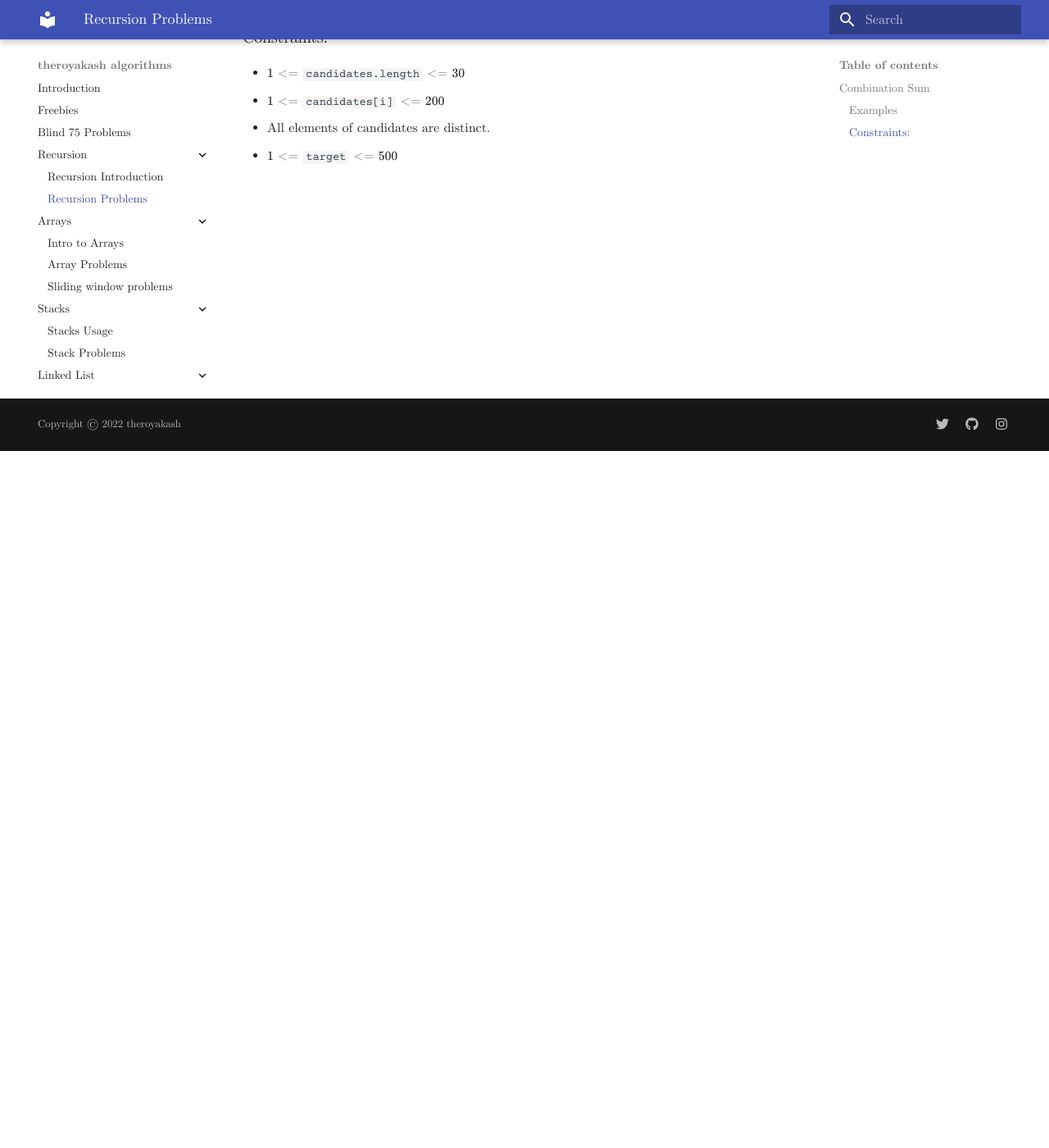
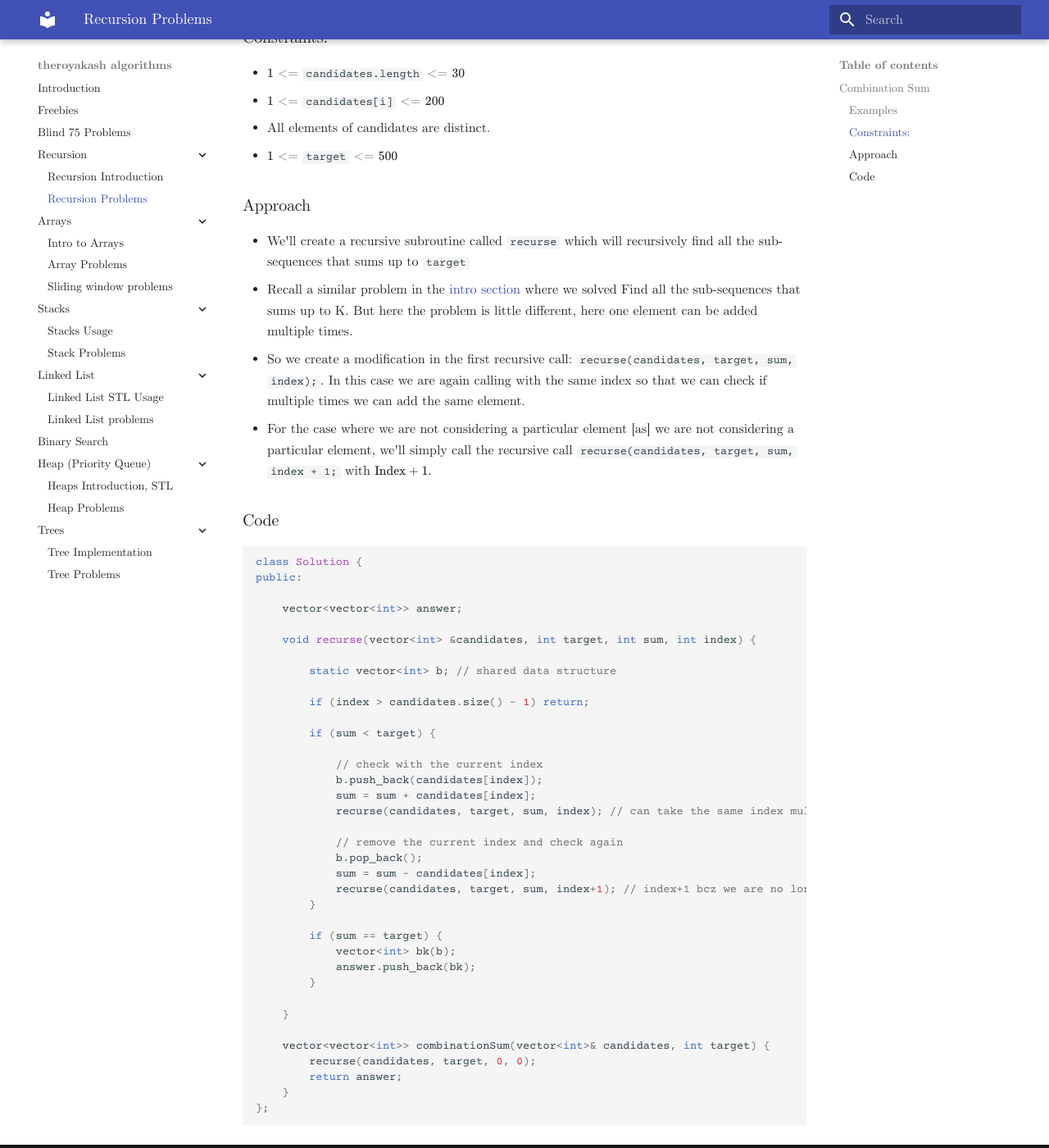
Before and after one commit to theroyakash/algorithms.theroyakash.com, an MkDocs documentation site: the page built from docs/recursion/problems.md, in a window 1280 px wide and 1400 px high, scrolled down 850 px. Shown: the whole window at 82% size. Built offline with MkDocs 1.6.1 and Material for MkDocs 9.7.7, drawn with Linux system fonts in a browser that asks for light colours.

Commit message:
Combination Sum completed

````diff
--- a/docs/recursion/problems.md
+++ b/docs/recursion/problems.md
@@ -33,3 +33,50 @@
 - $1$ <= `candidates[i]` <= $200$
 - All elements of candidates are distinct.
 - $1$ <= `target` <= $500$
+
+### Approach
+- We'll create a recursive subroutine called `recurse` which will recursively find all the sub-sequences that sums up to `target`
+- Recall a similar problem in the [intro section](/recursion/intro/) where we solved Find all the sub-sequences that sums up to K. But here the problem is little different, here one element can be added multiple times.
+- So we create a modification in the first recursive call: `recurse(candidates, target, sum, index);`. In this case we are again calling with the same index so that we can check if multiple times we can add the same element.
+- For the case where we are not considering a particular element [as] we are not considering a particular element, we'll simply call the recursive call `recurse(candidates, target, sum, index + 1;` with $\text{Index} + 1$.
+
+### Code
+
+```cpp
+class Solution {
+public:
+
+    vector<vector<int>> answer;
+
+    void recurse(vector<int> &candidates, int target, int sum, int index) {
+
+        static vector<int> b; // shared data structure
+
+        if (index > candidates.size() - 1) return;
+
+        if (sum < target) {
+
+            // check with the current index
+            b.push_back(candidates[index]);
+            sum = sum + candidates[index];
+            recurse(candidates, target, sum, index); // can take the same index multiple times
+
+            // remove the current index and check again
+            b.pop_back();
+            sum = sum - candidates[index];
+            recurse(candidates, target, sum, index+1); // index+1 bcz we are no longer interested with that index
+        }
+
+        if (sum == target) {
+            vector<int> bk(b);
+            answer.push_back(bk);
+        }
+
+    }
+
+    vector<vector<int>> combinationSum(vector<int>& candidates, int target) {
+        recurse(candidates, target, 0, 0);
+        return answer;
+    }
+};
+```
````
Also changed, not shown: docs/recursion/intro.md (+1 -1 lines).
